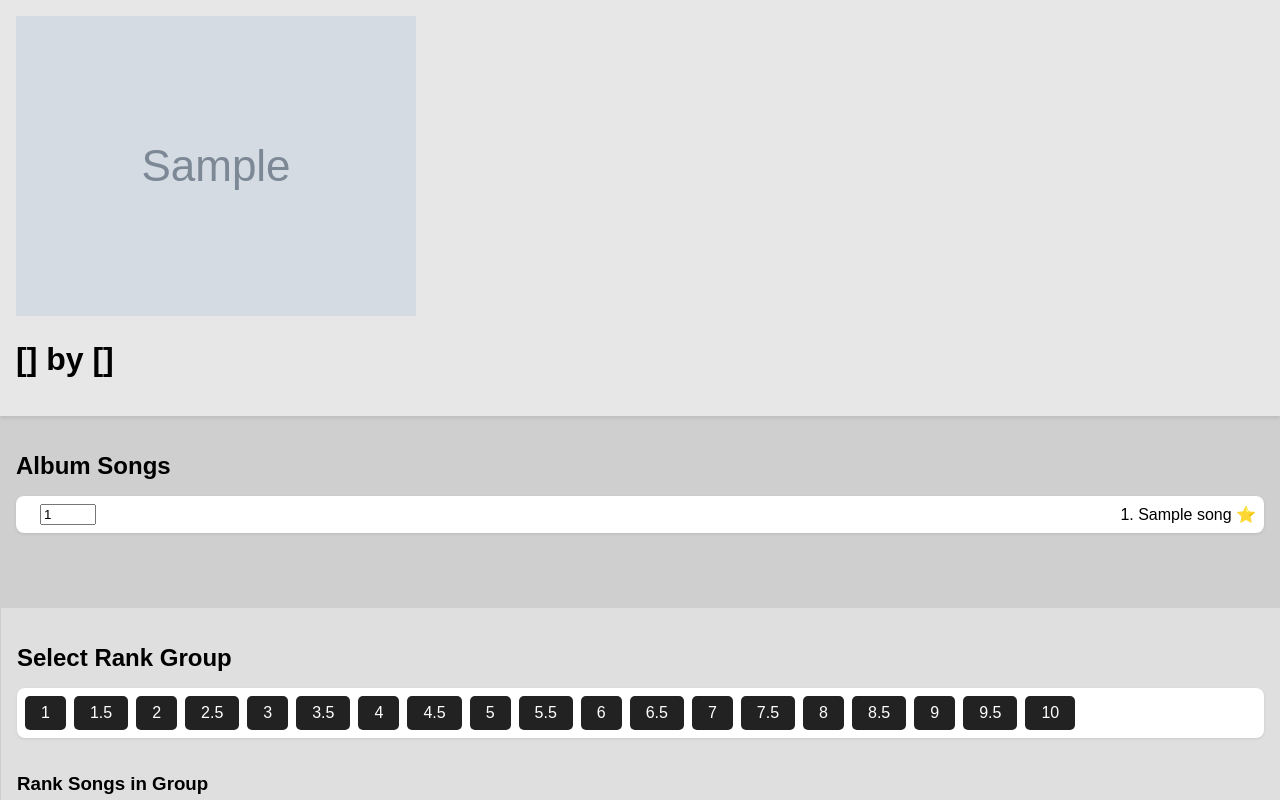
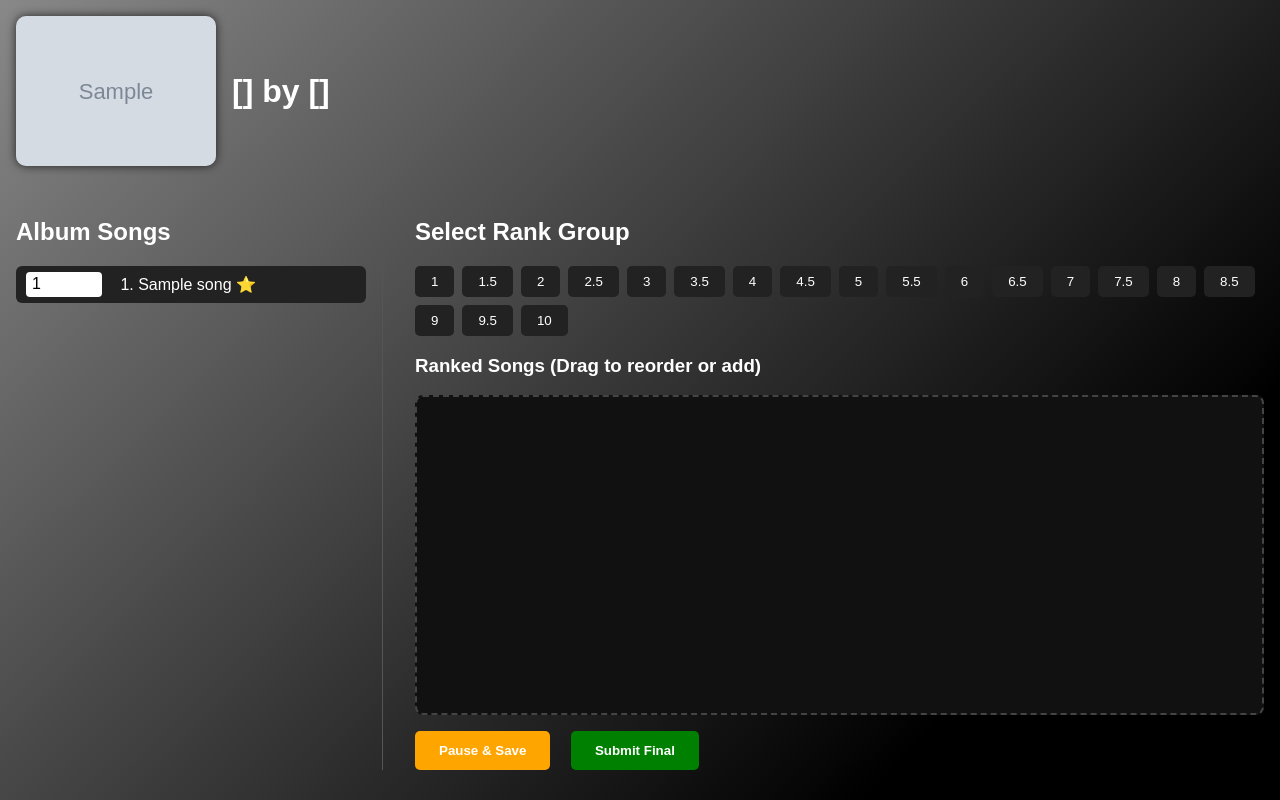
Before and after one commit to Cohen234/Album_Rater, a Flask app: template templates/album.html in a window 1280 px wide. Run offline with Flask 3, Linux system fonts and the light colour scheme; the template is opened without the code that fills it: most values are stand-ins (such as "Sample title", 1, 10 or a date in 2020); grey boxes marked "Sample" are stand-in pictures; parts of the project's set-up code (start-up, migrations or seed data) failed here and were passed over.

Commit message:
Fixed song ranking

```diff
--- a/templates/album.html
+++ b/templates/album.html
@@ -3,206 +3,145 @@
 <head>
 <meta charset="UTF-8" />
 <meta name="viewport" content="width=device-width, initial-scale=1" />
-  <title>{{ album.album_name }}</title>
+<title>{{ album.album_name }} by {{ album.artist_name }} — Album Rater</title>
 <style>
-    html, body {
-      margin: 0;
-      padding: 0;
-      height: 100%;
-      font-family: 'Segoe UI', sans-serif;
-      /* Use bg_color as a valid CSS color string (e.g. "rgb(123,45,67)") */
-      background-color: {{ bg_color }};
-      transition: background 1.5s ease-in-out;
+  body {
+    margin: 0; padding: 0;
+    font-family: Arial, sans-serif;
+    background: linear-gradient(135deg, {{ bg_color }} 0%, #000000 80%);
+    color: white;
+    height: 100vh;
     display: flex;
     flex-direction: column;
   }
-
-    .header-container {
-      display: flex;
-      align-items: center;
+  header {
+    text-align: center;
     padding: 1rem;
-      background-color: rgba(255, 255, 255, 0.8);
-      box-shadow: 0 2px 4px rgba(0,0,0,0.1);
-      z-index: 10;
+    font-size: 2rem;
+    font-weight: bold;
+    background-color: rgba(0,0,0,0.5);
   }
-
-    .album-art-container {
-      width: 100px;
-      margin-right: 1rem;
-    }
-
-    .album-art {
-      width: 100px;
-      border-radius: 12px;
-      box-shadow: 0 0 8px rgba(0,0,0,0.1);
-    }
-
-    .album-info h1 {
-      font-size: 2rem;
-      margin: 0;
-    }
-
-    .main-content {
+  main {
     flex: 1;
     display: flex;
     overflow: hidden;
   }
-
-    .left-panel, .right-panel {
+  /* Left Panel */
+  #left-panel {
+    width: 350px;
+    background: rgba(0, 0, 0, 0.6);
     padding: 1rem;
     overflow-y: auto;
-      flex: 1;
-      box-sizing: border-box;
-    }
-
-    .left-panel {
-      background-color: rgba(255,255,255,0.6);
-    }
-
-    .right-panel {
-      background-color: rgba(245,245,245,0.8);
-      border-left: 1px solid #ccc;
     display: flex;
     flex-direction: column;
   }
-
-    .track-item {
-      padding: 0.5rem;
-      margin-bottom: 0.5rem;
-      background: #fff;
+  #album-cover {
+    width: 100%;
+    max-width: 250px;
+    margin-bottom: 1rem;
+    border-radius: 10px;
+    box-shadow: 0 0 20px rgba(0,0,0,0.7);
+  }
+  .song-entry {
+    display: flex;
+    align-items: center;
+    margin-bottom: 0.6rem;
+  }
+  .prelim-rank-input {
+    width: 60px;
+    margin-right: 10px;
+    font-size: 1rem;
+    padding: 0.25rem 0.5rem;
+    border-radius: 4px;
+    border: none;
+  }
+  /* Right Panel */
+  #right-panel {
+    flex: 1;
+    background: rgba(0, 0, 0, 0.7);
+    padding: 1rem;
+    overflow-y: auto;
+  }
+  .rank-categories {
+    display: flex;
+    flex-wrap: wrap;
+    gap: 6px;
+    margin-bottom: 1rem;
+  }
+  .rank-category {
+    flex: 1 1 40px;
+    text-align: center;
+    background: rgba(255,255,255,0.1);
+    cursor: pointer;
+    border-radius: 6px;
+    padding: 0.4rem 0;
+    user-select: none;
+    font-weight: bold;
+    transition: background-color 0.3s;
+  }
+  .rank-category.selected {
+    background: #ffcc00;
+    color: #000;
+  }
+  .drag-drop-list {
+    border: 2px dashed rgba(255,255,255,0.3);
+    min-height: 300px;
     border-radius: 8px;
-      box-shadow: 0 1px 3px rgba(0,0,0,0.1);
+    padding: 1rem;
+    color: white;
+  }
+  .drag-drop-item {
     display: flex;
-      justify-content: space-between;
-      align-items: center;
+    justify-content: flex-end;
+    padding: 0.5rem 1rem;
+    margin-bottom: 0.3rem;
+    background: rgba(255,255,255,0.1);
+    border-radius: 4px;
     cursor: grab;
   }
-
-    .track-rank-input {
-      margin-left: 1rem;
-      width: 50px;
+  .drag-drop-item span.song-order {
+    width: 40px;
+    text-align: right;
+    margin-right: 10px;
+    font-weight: bold;
   }
-
-    .rank-buttons {
-      display: flex;
-      flex-wrap: wrap;
-      gap: 0.5rem;
-      margin: 0.5rem 0 1rem;
-      padding: 0.5rem;
-      background-color: #fff;
-      border-radius: 8px;
-      box-shadow: 0 1px 3px rgba(0,0,0,0.1);
-    }
-
-    .rank-buttons button {
-      padding: 0.5rem 1rem;
-      font-size: 1rem;
-      border: none;
-      border-radius: 6px;
-      background-color: #333;
-      color: white;
-      cursor: pointer;
-      transition: background-color 0.2s ease;
-    }
-
-    .rank-buttons button.rank-selected {
-      background-color: #a1c4fd;
-      color: #fff;
-      box-shadow: 0 0 6px rgba(0,0,0,0.2);
-    }
-
-    /* Make the “Ranked List” area taller/bigger */
-    .ranked-list {
-      flex: 1;            /* Fill vertical space in right-panel */
-      min-height: 300px;  /* Ensure it’s not too small */
-      border: 2px dashed #aaa;
-      border-radius: 8px;
-      padding: 1rem;
-      background-color: #fff;
-      overflow-y: auto;
-    }
-
-    /* Container to hold the two submit buttons at the bottom */
-    .submit-container {
-      margin-top: auto;   /* Push buttons to bottom */
-      display: flex;
-      flex-direction: column;
-      gap: 0.75rem;
-      padding-top: 1rem;
-    }
-
-    .submit-btn {
-      padding: 12px 20px;
-      font-size: 1.1rem;
-      color: white;
-      border: none;
-      border-radius: 8px;
-      cursor: pointer;
-      transition: background-color 0.2s ease;
-    }
-
-    .submit-btn.pause {
-      background-color: #f0a500;
-    }
-    .submit-btn.pause:hover {
-      background-color: #d18e00;
-    }
-
-    .submit-btn.final {
-      background-color: #1f7a8c;
-    }
-    .submit-btn.final:hover {
-      background-color: #155c65;
-    }
-
-    @media (max-width: 480px) {
-      .main-content {
-        flex-direction: column;
-      }
-      .left-panel, .right-panel {
-        flex: 100%;
-        max-height: 50vh;
-      }
-      .ranked-list {
-        min-height: 200px;
-      }
+  .drag-drop-item span.song-name {
+    flex: 1;
+    text-align: left;
   }
 </style>
 </head>
 <body style="background-color: {{ bg_color }}; font-family: sans-serif; margin: 0;">
+
   <!-- Header -->
-  <div class="header-container" style="display: flex; align-items: center; padding: 1rem;">
-    <div class="album-header">
-      <form action="{{ url_for('view_album') }}" method="post">
-          <input type="hidden" name="album_url" value="{{ album.url }}">
-          <img src="{{ album.image }}" alt="{{ album.name }}">
-      <form>
-      <h1>{{ album.album_name }} by {{ album.artist_name }}</h1>
-    </div>
+  <div class="header-container" style="display: flex; align-items: center; padding: 1rem; gap: 1rem;">
+    <img src="{{ album.album_cover_url }}" alt="{{ album.album_name }}" style="height: 150px; border-radius: 10px; box-shadow: 0 0 10px rgba(0,0,0,0.7);"/>
+    <h1 style="margin: 0;">{{ album.album_name }} by {{ album.artist_name }}</h1>
   </div>
 
   <!-- Main Form -->
   <form action="{{ url_for('submit_rankings') }}" method="post" style="display: flex; gap: 2rem; padding: 1rem;">
 
-    <!-- 🟩 Left Panel: Songs List -->
-    <div class="left-panel" style="flex: 1;">
-      <h2 style="margin-bottom: 1rem;">Album Songs</h2>
-      <div id="trackList" style="display: flex; flex-direction: column; gap: 0.5rem;">
+    <!-- Left Panel -->
+    <div class="left-panel" style="flex: 1; max-width: 350px; overflow-y: auto; border-right: 1px solid #555; padding-right: 1rem;">
+      <h2>Album Songs</h2>
+      <div id="songList" style="display: flex; flex-direction: column; gap: 0.5rem;">
         {% for song in album.songs %}
-          <div class="track-item" style="display: flex; align-items: center; gap: 0.5rem;" draggable="true" data-song="{{ song.song_name }}">
-            <input class="track-rank-input"
-                   type="number"
-                   name="prelim_rank_{{ song.song_name }}"
-                   min="0.5"
-                   max="10"
-                   step="0.5"
+          <div class="song-item" draggable="true"
+               data-song-name="{{ song.song_name|e }}"
+               data-song-id="{{ song.song_id|e }}"
+               style="display: flex; align-items: center; gap: 0.5rem; background: #222; padding: 0.4rem 0.6rem; border-radius: 6px; cursor: grab; color: white;">
+            <input type="number"
+                   class="prelim-rank-input"
+                   name="prelim_rank_{{ song.song_name|replace(' ', '_') }}"
+                   min="0.5" max="10" step="0.5"
                    value="{{ song.prelim_rank or '' }}"
-                   style="width: 3rem;" />
-            <span>
-              {{ loop.index }}. {{ song.name }}
-              {% for _ in range(song.get("rank_count", 0)) %}⭐{% endfor %}
+                   style="width: 4rem; border-radius: 4px; border: none; padding: 0.2rem 0.4rem;" />
+            <span style="flex: 1;">
+              {{ loop.index }}. {{ song.song_name|e }}
+              {% for _ in range(song.get('rank_count', 0)) %}⭐{% endfor %}
               {% if song.already_ranked %}
-                <span style="color: green; font-weight: bold;">✓</span>
+                <span style="color: #0f0; font-weight: bold;">✓</span>
               {% endif %}
             </span>
           </div>
@@ -210,36 +149,42 @@
       </div>
     </div>
 
-    <!-- 🟦 Right Panel: Rank Groups -->
-    <div class="right-panel" style="flex: 1;">
-      <h2 style="margin-bottom: 0.5rem;">Select Rank Group</h2>
-      <div class="rank-buttons" style="display: flex; flex-wrap: wrap; gap: 0.5rem; margin-bottom: 1rem;">
+    <!-- Right Panel -->
+    <div class="right-panel" style="flex: 1; overflow-y: auto;">
+      <h2>Select Rank Group</h2>
+      <div id="rankGroups" style="display: flex; flex-wrap: wrap; gap: 0.5rem; margin-bottom: 1rem;">
         {% for rank in [1,1.5,2,2.5,3,3.5,4,4.5,5,5.5,6,6.5,7,7.5,8,8.5,9,9.5,10] %}
-          <button type="button" onclick="selectRankGroup({{ rank }})" style="background-color: #222; color: white; padding: 0.5rem 1rem; border: none; border-radius: 5px;">
+          <button type="button"
+                  class="rank-btn"
+                  data-rank="{{ rank }}"
+                  style="background-color: #222; color: white; border: none; padding: 0.5rem 1rem; border-radius: 5px; cursor: pointer;">
             {{ rank }}
           </button>
         {% endfor %}
       </div>
 
-      <h3>Rank Songs in Group</h3>
-      <div class="ranked-list" id="rankedList" style="min-height: 150px; border: 1px solid #ccc; padding: 0.5rem; background: #fff; border-radius: 6px;"></div>
+      <h3>Ranked Songs (Drag to reorder or add)</h3>
+      <div id="rankedList" style="min-height: 300px; background: #111; border-radius: 8px; border: 2px dashed #444; padding: 0.5rem; color: white;">
+        <!-- Songs in the selected rank group will appear here -->
+      </div>
 
-      <!-- Hidden inputs -->
-      <input type="hidden" name="album_name" value="{{ album.album_name }}" />
-      <input type="hidden" name="artist_name" value="{{ album.artist_name }}" />
-      <input type="hidden" name="selected_rank" id="selected_rank" value="" />
-      <input type="hidden" name="ranking_data" id="ranking_data" value="[]" />
+      <!-- Hidden Inputs -->
+      <input type="hidden" name="album_name" value="{{ album.album_name }}">
+      <input type="hidden" name="artist_name" value="{{ album.artist_name }}">
+      <input type="hidden" name="selected_rank" id="selected_rank" value="">
+      <input type="hidden" name="ranking_data" id="ranking_data" value="[]">
 
       <!-- Buttons -->
-      <div class="submit-container" style="margin-top: 1rem;">
+      <div style="margin-top: 1rem;">
         <button type="submit" name="status" value="paused" style="background: orange; color: white; padding: 0.75rem 1.5rem; border: none; border-radius: 5px; font-weight: bold;">
           Pause & Save
         </button>
-        <button type="submit" name="status" value="final" onclick="submitFinalRanks()" style="margin-left: 1rem; background: green; color: white; padding: 0.75rem 1.5rem; border: none; border-radius: 5px; font-weight: bold;">
+        <button type="submit" name="status" value="final" onclick="prepareRankingData()" style="margin-left: 1rem; background: green; color: white; padding: 0.75rem 1.5rem; border: none; border-radius: 5px; font-weight: bold;">
           Submit Final
         </button>
       </div>
     </div>
+
   </form>
 </body>
 
@@ -247,70 +192,69 @@
   <script>
       let draggedItem = null;
       let currentRank = null;
-    let queuedRankings = {};
+      let queuedRankings = {}; // { rank: [songName, ...] }
 
+      // Select a rank group and load previously ranked songs for that group
       function selectRankGroup(rank) {
         currentRank = rank;
         const rankedListEl = document.getElementById('rankedList');
         rankedListEl.innerHTML = "";
 
-      // Un-highlight all rank-buttons
+        // Un-highlight all rank buttons
         document.querySelectorAll('.rank-buttons button').forEach(btn => {
           btn.classList.remove('rank-selected');
         });
 
-      // Highlight the clicked one
-      const chosenBtn = Array.from(
-        document.querySelectorAll('.rank-buttons button')
-      ).find(btn => btn.textContent.trim() === rank.toString());
+        // Highlight the selected rank button
+        const chosenBtn = Array.from(document.querySelectorAll('.rank-buttons button'))
+          .find(btn => btn.textContent.trim() === rank.toString());
         if (chosenBtn) {
           chosenBtn.classList.add('rank-selected');
         }
 
-      // Load from queuedRankings if already selected
+        // Load from queuedRankings if already cached
         if (queuedRankings[rank]) {
           queuedRankings[rank].forEach(songName => {
-          const div = document.createElement('div');
-          div.className = 'track-item';
-          div.draggable = true;
-          div.dataset.song = songName;
-          div.textContent = songName;
-          rankedListEl.appendChild(div);
+            rankedListEl.appendChild(createDraggableSongDiv(songName));
           });
           updateDragEvents();
           updateRankingData();
           return;
         }
 
-      // Fetch any already‐saved songs for that rank
+        // Otherwise fetch saved ranked songs for this album, artist, rank from backend
         fetch(`/get_ranked_songs?album_name={{ album.album_name }}&artist_name={{ album.artist_name }}&rank=${rank}`)
           .then(resp => resp.json())
           .then(data => {
             data.songs.forEach(songName => {
-            const div = document.createElement('div');
-            div.className = 'track-item';
-            div.draggable = true;
-            div.dataset.song = songName;
-            div.textContent = songName;
-            rankedListEl.appendChild(div);
-
-            // Show checkmark next to ranked song in left panel
-            const checkmark = document.getElementById(`checkmark-${songName.replace(/\s/g, "_")}`);
-            if (checkmark) {
-              checkmark.style.display = 'inline';
-            }
+              rankedListEl.appendChild(createDraggableSongDiv(songName));
             });
             updateDragEvents();
             updateRankingData();
           });
       }
 
+      // Create a draggable div representing a ranked song item
+      function createDraggableSongDiv(songName) {
+        const div = document.createElement('div');
+        div.className = 'track-item';
+        div.draggable = true;
+        div.dataset.song = songName;
+
+        // Show song name and a checkmark icon
+        div.innerHTML = `
+          <span>${songName}</span>
+          <span style="margin-left:auto; color:green; font-weight:bold;">✓</span>
+        `;
+        return div;
+      }
+
+      // Submit final rankings
       function submitFinalRanks() {
         if (Object.keys(queuedRankings).length === 0) {
           alert("No rankings to submit.");
-        return;
+          return false; // prevent form submission
         }
-      console.log("Submitting:", JSON.stringify(queuedRankings));
 
         fetch("/finalize_rankings", {
           method: "POST",
@@ -321,45 +265,105 @@
             alert("All rankings submitted!");
             queuedRankings = {};
             document.getElementById('rankedList').innerHTML = "";
+            // Optionally refresh or update UI
           } else {
             resp.text().then(msg => alert("Error: " + msg));
           }
         });
+
+        return false; // prevent default form submission
       }
 
+      // Enable dragging for track items (both left panel and ranked list)
       function updateDragEvents() {
+        // Drag start - remember dragged item
         document.querySelectorAll('.track-item').forEach(item => {
-        item.addEventListener('dragstart', () => {
+          item.ondragstart = e => {
             draggedItem = item;
-        });
+            e.dataTransfer.effectAllowed = 'move';
+          };
         });
       }
 
+      // Handle dragover on rankedList to allow dropping and to insert between items
       const rankedList = document.getElementById('rankedList');
-    rankedList.addEventListener('dragover', e => e.preventDefault());
-    rankedList.addEventListener('drop', () => {
-      if (draggedItem) {
+      rankedList.addEventListener('dragover', e => {
+        e.preventDefault();
+
+        // Determine where to insert draggedItem
+        const afterElement = getDragAfterElement(rankedList, e.clientY);
+        if (afterElement == null) {
           rankedList.appendChild(draggedItem);
-        updateRankingData();
+        } else {
+          rankedList.insertBefore(draggedItem, afterElement);
         }
       });
 
+      rankedList.addEventListener('drop', e => {
+        e.preventDefault();
+        updateRankingData();
+        draggedItem = null;
+      });
+
+      // Helper to find element after which dragged item should be inserted
+      function getDragAfterElement(container, y) {
+        const draggableElements = [...container.querySelectorAll('.track-item:not(.dragging)')];
+
+        return draggableElements.reduce((closest, child) => {
+          const box = child.getBoundingClientRect();
+          const offset = y - box.top - box.height / 2;
+          if (offset < 0 && offset > closest.offset) {
+            return { offset: offset, element: child };
+          } else {
+            return closest;
+          }
+        }, { offset: Number.NEGATIVE_INFINITY }).element;
+      }
+
+      // Allow dragging songs from left panel into ranked list
+      const leftPanel = document.querySelector('.left-panel');
+      leftPanel.querySelectorAll('.track-item').forEach(item => {
+        item.setAttribute('draggable', true);
+      });
+
+      leftPanel.addEventListener('dragstart', e => {
+        if (e.target.classList.contains('track-item')) {
+          draggedItem = e.target;
+          e.dataTransfer.effectAllowed = 'move';
+        }
+      });
+
+      rankedList.addEventListener('dragenter', e => {
+        e.preventDefault();
+      });
+
+      // Update the ranking data hidden input and queuedRankings object after reorder or drop
       function updateRankingData() {
-      const items = document.querySelectorAll('#rankedList .track-item');
+        const items = rankedList.querySelectorAll('.track-item');
         const arr = Array.from(items).map(item => item.dataset.song);
-      document.getElementById('ranking_data').value = JSON.stringify(arr);
+
+        // Save current ranked list for currentRank group
+        if (currentRank != null) {
           queuedRankings[String(currentRank)] = arr;
+        }
+
+        // Update hidden input for form submission
+        document.getElementById('ranking_data').value = JSON.stringify(queuedRankings);
+
+        // Update checkmarks in left panel to show which songs are ranked anywhere
+        const rankedSongs = new Set();
+        Object.values(queuedRankings).forEach(arr => arr.forEach(s => rankedSongs.add(s)));
 
         document.querySelectorAll('.left-panel .track-item').forEach(item => {
           const song = item.dataset.song;
           const check = document.getElementById(`checkmark-${song.replace(/\s/g, "_")}`);
           if (check) {
-          check.style.display = arr.includes(song) ? 'inline' : 'none';
+            check.style.display = rankedSongs.has(song) ? 'inline' : 'none';
           }
         });
       }
 
-    // Wire initial drag events on load
+      // Initialize
       updateDragEvents();
 </script>
 
```
Lines whose indentation alone changed are shown as unchanged.
